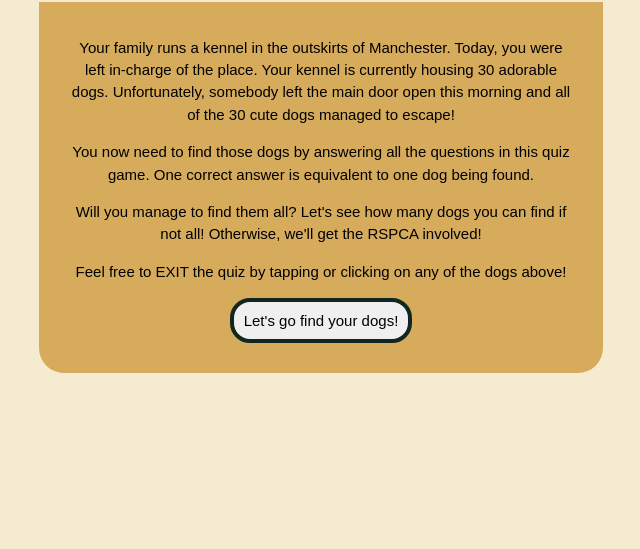
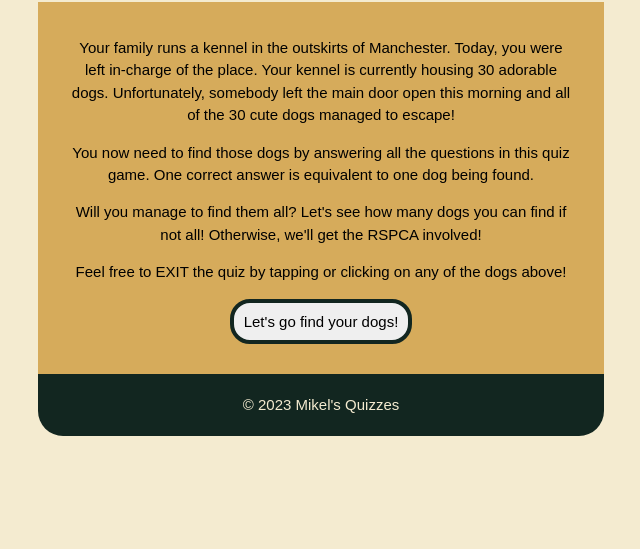
Before and after one commit to mikel072889/dogs-quiz-project2, a plain HTML site: page index.html in a window 1280 px wide. Shown: the part 251-800 px from the top of the page, without its empty margins (319-959 px from the left). Drawn offline with Linux system fonts and the light colour scheme; a web font is replaced by a local one.

Commit message:
Add footer and style it

```diff
--- a/assets/css/style.css
+++ b/assets/css/style.css
@@ -19,7 +19,6 @@ body {
     font-family: 'Yusei Magic', sans-serif;
     font-size: 15px;
     line-height: 1.1rem;
-    margin: 10px;
 }
 
 h1 {
@@ -43,6 +42,17 @@ img {
     border-radius: 25px 25px 0 0;
 }
 
+footer {
+    display: block;
+    background-color: var(--charcoal);
+    color: var(--cream);
+    padding: 5px 30px 5px 30px;
+    width: 81%;
+    margin-left: auto;
+    margin-right: auto;
+    border-radius: 0 0 25px 25px;
+}
+
 .page {
     display: block;
     background-color: var(--gold);
@@ -50,7 +60,6 @@ img {
     width: 81%;
     margin-left: auto;
     margin-right: auto;
-    border-radius: 0 0 25px 25px;
 }
 
 .correct {
@@ -214,9 +223,13 @@ button:hover {
         width: 80%;
     }
 
+    footer {
+        width: 72%;
+    }
+
+
     .page {
         width: 72%;
-        margin-bottom: 20px;
     }
 
     h1 {
@@ -250,6 +263,10 @@ button:hover {
         width: 40%;
     }
 
+    footer {
+        width: 40%;
+    }
+
     h1 {
         font-size: 2rem;
         letter-spacing: 5px;
--- a/index.html
+++ b/index.html
@@ -140,7 +140,9 @@
         </div>
       </div>
     </main>
-
+    <footer>
+      <p>&copy; 2023 Mikel's Quizzes</p>
+    </footer>
     <!-- JavaScript file-->
     <script src="assets/js/script.js"></script>
   </body>
```
